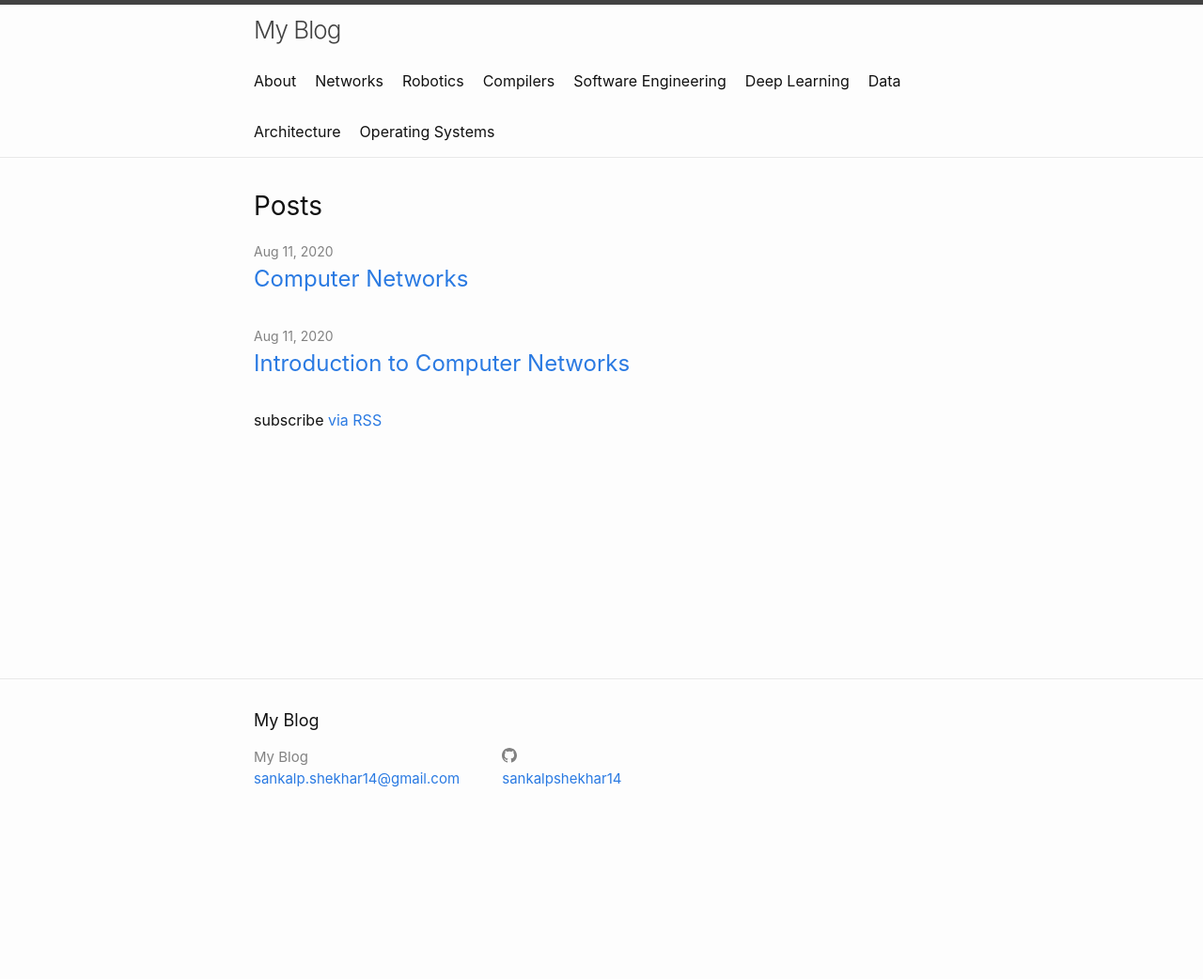
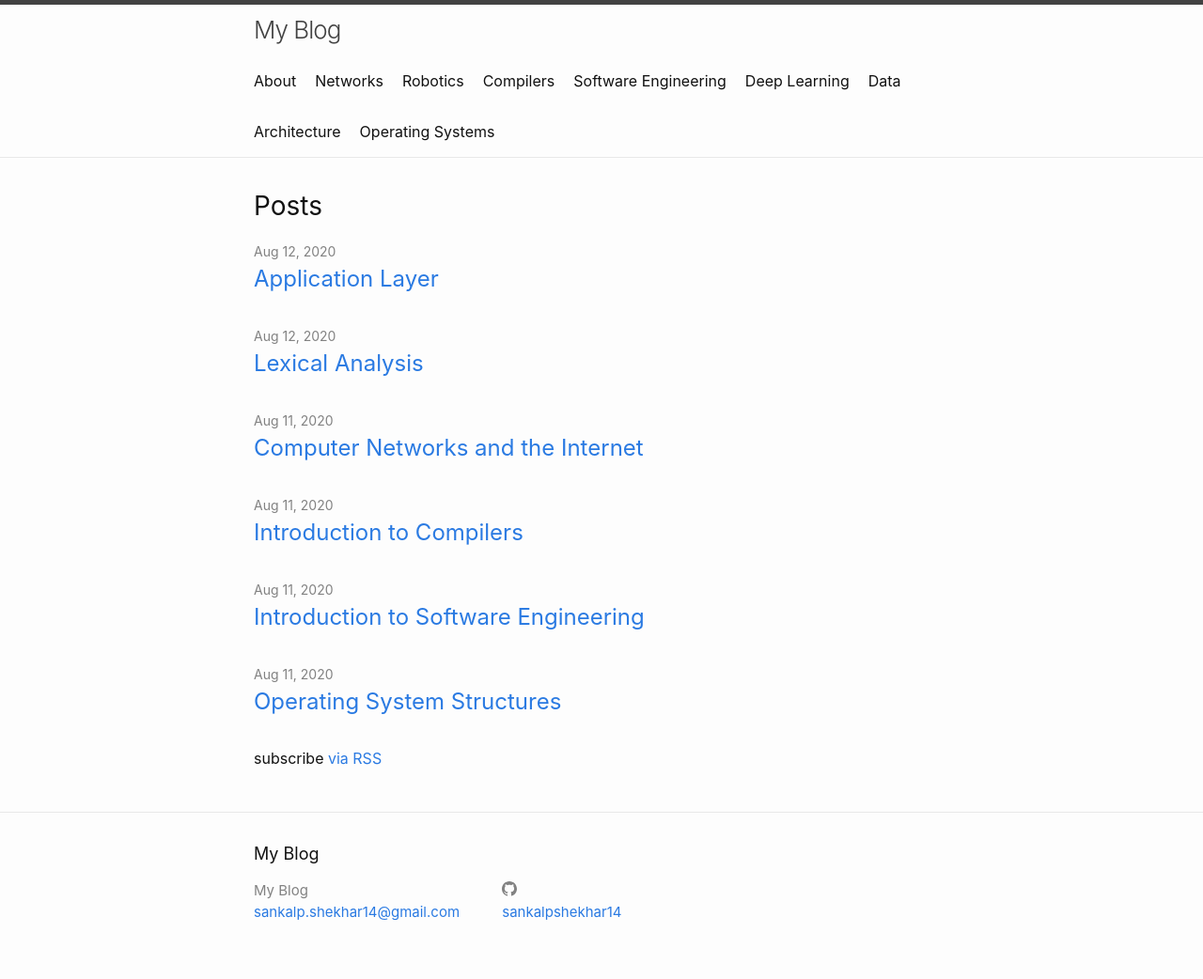
Before and after one commit to sankalpshekhar14/myblog, a Jekyll site: the page built from index.markdown, in a window 1280 px wide. Shown: the whole page at 94% size. Built offline with Jekyll 4.4.1, drawn with Linux system fonts in a browser that asks for light colours; before the commit the page ends 900 px from its top, so only the background shows below that.

Commit message:
Second Commit

```diff
--- a/_config.yml
+++ b/_config.yml
@@ -21,7 +21,7 @@
 title: My Blog
 email: sankalp.shekhar14@gmail.com
 description: >- # this means to ignore newlines until "baseurl:"
-baseurl: "/myblog" # the subpath of your site, e.g. /blog
+baseurl: "" # the subpath of your site, e.g. /blog
 url: "https://sankalpshekhar14.github.io/"
 github_username: sankalpshekhar14
 # Build settings
--- /dev/null
+++ b/blog-compilers/_posts/2020-08-11-introduction-to-compilers.markdown
@@ -0,0 +1,9 @@
+---
+layout: post
+title:  "Introduction to Compilers"
+date:   2020-08-11 10:24:40 +0530
+category: Compilers
+---
+## Contents:
+
+***
--- /dev/null
+++ b/blog-compilers/_posts/2020-08-12-lexical-analysis.markdown
@@ -0,0 +1,9 @@
+---
+layout: post
+title:  "Lexical Analysis"
+date: 2020-08-12
+category: Compilers
+---
+## Contents:
+
+***
--- /dev/null
+++ b/blog-compilers/assets/main.scss
@@ -0,0 +1,5 @@
+---
+# Only the main Sass file needs front matter (the dashes are enough)
+---
+
+@import "minima";
--- /dev/null
+++ b/blog-networks/_posts/2020-08-11-introduction-to-computer-networks.markdown
@@ -0,0 +1,9 @@
+---
+layout: post
+title:  "Computer Networks and the Internet"
+date:   2020-08-11 10:24:40 +0530
+category: Networks
+---
+## Contents:
+
+***
--- /dev/null
+++ b/blog-networks/_posts/2020-08-12-application-layer.markdown
@@ -0,0 +1,9 @@
+---
+layout: post
+title:  "Application Layer"
+date: 2020-08-12
+category: Networks
+---
+## Contents:
+
+*****
--- /dev/null
+++ b/blog-os/_posts/2020-08-11-introduction-to-se.markdown
@@ -0,0 +1,9 @@
+---
+layout: post
+title:  "Operating System Structures"
+date:   2020-08-11
+category: OS
+---
+## Contents:
+
+***
--- /dev/null
+++ b/blog-se/_posts/2020-08-11-introduction-to-se.markdown
@@ -0,0 +1,9 @@
+---
+layout: post
+title:  "Introduction to Software Engineering"
+date:   2020-08-11
+category: SE
+---
+## Contents:
+
+***
```
Also changed, not shown: _posts/2020-08-11-introduction-to-computer-networks.markdown (deleted, +0 -17 lines), blog-networks/_posts/2020-08-12-computer-networks.markdown (deleted, +0 -17 lines), blog-compilers/assets/minima-social-icons.svg (added), blog-compilers/images/index.jpeg (added).
